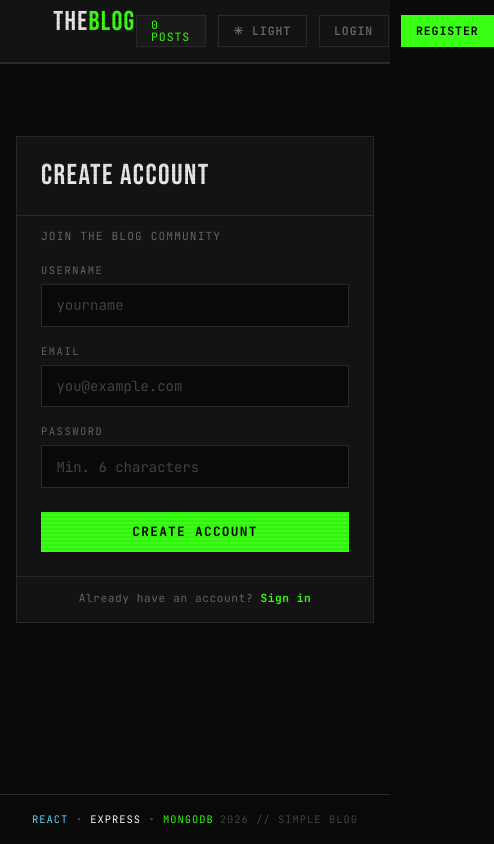
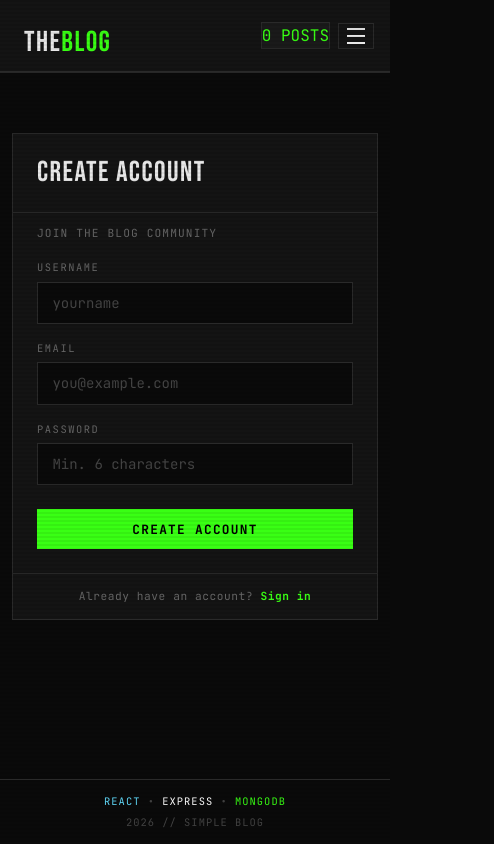
Before and after one commit to MakarandLandge/my-blog-website, a React (Create React App) app in the folder frontend/: page /register in a window 390 px wide. Shown: the whole page, 494 px wide, since content can reach past the window. Built offline with nearby package versions, Linux system fonts and the light colour scheme; no server answers.

Commit message:
fix: mobile responsive navbar with hamburger menu

```diff
--- a/frontend/public/index.html
+++ b/frontend/public/index.html
@@ -3,7 +3,7 @@
 <html lang="en">
   <head>
     <meta charset="utf-8" />
-    <meta name="viewport" content="width=device-width, initial-scale=1" />
+    <meta name="viewport" content="width=device-width, initial-scale=1.0" />
     <title>Simple Blog App</title>
 
     <!-- Google Fonts -->
--- a/frontend/src/App.css
+++ b/frontend/src/App.css
@@ -1672,3 +1672,335 @@ button[type="submit"]:hover:not(:disabled),
 [data-theme="light"] .custom-toast {
   background: rgba(255, 255, 255, 0.85) !important;
 }
+
+/* ===== MOBILE RESPONSIVE FIXES ===== */
+
+/* Navbar: stack on small screens */
+@media (max-width: 600px) {
+  .navbar {
+    flex-wrap: wrap;
+    gap: 6px;
+    padding: 0.6rem 0.75rem;
+  }
+
+  .navbar .logo {
+    flex: 1 1 100%;
+    margin-bottom: 4px;
+  }
+
+  .navbar .nav-links,
+  .navbar .nav-right,
+  .navbar .nav-actions {
+    flex-wrap: wrap;
+    gap: 5px;
+    width: 100%;
+  }
+
+  .navbar button,
+  .navbar a {
+    font-size: 0.7rem;
+    padding: 4px 8px;
+  }
+
+  /* REGISTER button specifically */
+  .navbar .register-btn,
+  .navbar .btn-register {
+    flex: 1;
+    text-align: center;
+  }
+}
+
+/* Main container: remove any fixed width */
+@media (max-width: 768px) {
+  .container,
+  .main-container,
+  .app-wrapper,
+  .content-wrapper,
+  main {
+    width: 100% !important;
+    max-width: 100% !important;
+    padding: 0.75rem !important;
+    margin: 0 !important;
+  }
+
+  /* Layout: stack columns vertically */
+  .layout,
+  .two-col,
+  .grid-layout,
+  .posts-layout {
+    display: flex !important;
+    flex-direction: column !important;
+    gap: 1rem;
+  }
+
+  /* Post form: full width */
+  .post-form,
+  .new-post-form {
+    width: 100% !important;
+  }
+
+  /* Post list: full width */
+  .post-list,
+  .posts-container {
+    width: 100% !important;
+  }
+
+  /* Post card: ensure no overflow */
+  .post-card {
+    width: 100% !important;
+    overflow: hidden;
+    word-break: break-word;
+  }
+
+  /* Footer: full width */
+  footer,
+  .footer {
+    width: 100% !important;
+    text-align: center;
+    flex-direction: column !important;
+    gap: 4px;
+    font-size: 0.75rem;
+    padding: 0.75rem;
+  }
+}
+
+/* ── MOBILE FIX — replace previous mobile overrides ── */
+@media (max-width: 600px) {
+
+  /* Navbar: two rows — brand top, actions bottom */
+  .navbar {
+    height: auto;
+    flex-wrap: wrap;
+    padding: 0.6rem 1rem;
+    gap: 0.5rem;
+  }
+
+  .navbar-left {
+    flex: 1 1 100%;
+  }
+
+  .navbar-brand {
+    gap: 0.4rem;
+  }
+
+  .brand-prefix {
+    font-size: 0.6rem;
+  }
+
+  .brand-name {
+    font-size: 1.5rem;
+  }
+
+  /* Actions row: fills full width, wraps neatly */
+  .navbar-right {
+    flex: 1 1 100%;
+    flex-wrap: wrap;
+    gap: 0.4rem;
+  }
+
+  /* Hide verbose items */
+  .status-dot,
+  .post-count-badge,
+  .navbar-user {
+    display: none;
+  }
+
+  /* All nav buttons same compact size */
+  .navbar-right .theme-toggle,
+  .navbar-right .btn-logout,
+  .navbar-right .nav-link,
+  .navbar-right .btn-sm,
+  .navbar-right .admin-nav-link {
+    height: 28px;
+    padding: 0 0.7rem;
+    font-size: 0.65rem;
+  }
+
+  /* Register fills remaining space */
+  .navbar-right .btn-primary {
+    flex: 1;
+  }
+
+  /* Fix footer side gap on mobile */
+  .site-footer {
+    max-width: 100%;
+    padding: 0.85rem 1rem;
+    flex-direction: column;
+    gap: 4px;
+    text-align: center;
+  }
+
+  /* Tighten main content padding */
+  .main-content {
+    padding: 1rem 0.85rem;
+  }
+}
+
+/* ── HAMBURGER ───────────────────────────────── */
+.hamburger {
+  display: none;
+  flex-direction: column;
+  justify-content: center;
+  gap: 5px;
+  background: transparent;
+  border: 1px solid var(--border);
+  padding: 6px 8px;
+  cursor: crosshair;
+  width: auto;
+  flex-shrink: 0;
+}
+
+.ham-line {
+  display: block;
+  width: 18px;
+  height: 2px;
+  background: var(--text);
+  transition: all 0.2s ease;
+}
+
+/* Animate to X when open */
+.ham-line.open:nth-child(1) {
+  transform: translateY(7px) rotate(45deg);
+}
+.ham-line.open:nth-child(2) {
+  opacity: 0;
+}
+.ham-line.open:nth-child(3) {
+  transform: translateY(-7px) rotate(-45deg);
+}
+
+/* ── MOBILE MENU DROPDOWN ────────────────────── */
+.mobile-menu {
+  display: none;
+  position: absolute;
+  top: 100%;
+  left: 0;
+  right: 0;
+  background: var(--surface);
+  border-bottom: 2px solid var(--border);
+  flex-direction: column;
+  padding: 0.75rem 1rem;
+  gap: 0.5rem;
+  z-index: 99;
+}
+
+.mobile-menu-item {
+  width: 100% !important;
+  text-align: left !important;
+  justify-content: flex-start !important;
+  height: 36px !important;
+  font-size: 0.75rem !important;
+}
+
+/* ── SHOW/HIDE AT BREAKPOINT ─────────────────── */
+@media (max-width: 600px) {
+  .hamburger {
+    display: flex;
+  }
+
+  .navbar-right {
+    display: none;
+  }
+
+  .mobile-menu {
+    display: flex;
+  }
+}
+
+@media (max-width: 600px) {
+  .hamburger {
+    display: flex;
+  }
+
+  .navbar-right {
+    display: none;
+  }
+
+  .mobile-menu {
+    display: flex;
+  }
+
+  /* Fix: keep logo left, hamburger right, same row */
+  .navbar {
+    flex-wrap: nowrap;
+    justify-content: space-between;
+    align-items: center;
+    height: auto;
+    padding: 0.6rem 1rem;
+  }
+
+  .navbar-left {
+    flex: 1;
+  }
+
+  /* Fix: logo size */
+  .brand-name {
+    font-size: 1.8rem;
+  }
+
+  .brand-prefix {
+    font-size: 0.65rem;
+  }
+}
+
+@media (max-width: 600px) {
+  /* Remove this line or override it */
+  .post-count-badge {
+    display: inline-flex !important;
+  }
+}
+
+@media (max-width: 600px) {
+  .navbar {
+    flex-wrap: nowrap;
+    justify-content: space-between;
+    align-items: center;
+    height: auto;
+    padding: 0.6rem 1rem;
+  }
+
+  .navbar-left {
+    flex: 1;
+  }
+
+  /* Stack $ RUN above THEBLOG */
+  .navbar-brand {
+    flex-direction: column;
+    align-items: flex-start;
+    gap: 0px;
+  }
+
+  .brand-prefix {
+    font-size: 0.6rem;
+  }
+
+  .brand-name {
+    font-size: 1.8rem;
+    line-height: 1;
+  }
+
+  /* Show post count directly in navbar */
+  .post-count-badge {
+    display: inline-flex !important;
+  }
+
+  .navbar-right {
+    display: none;
+  }
+
+  .mobile-menu {
+    display: flex;
+  }
+}
+
+.mobile-nav-right {
+  display: none;
+  align-items: center;
+  gap: 0.5rem;
+}
+
+@media (max-width: 600px) {
+  .mobile-nav-right {
+    display: flex;
+  }
+}
--- a/frontend/src/components/Navbar.js
+++ b/frontend/src/components/Navbar.js
@@ -1,4 +1,4 @@
-import React from "react";
+import React, { useState } from "react";
 import { Link, useNavigate } from "react-router-dom";
 import toast from "react-hot-toast";
 import { useAuth } from "../context/AuthContext";
@@ -6,45 +6,42 @@ import { useAuth } from "../context/AuthContext";
 const Navbar = ({ postCount = 0, theme, onThemeToggle }) => {
   const { user, logout } = useAuth();
   const navigate = useNavigate();
+  const [menuOpen, setMenuOpen] = useState(false);
 
   const handleLogout = () => {
     logout();
     toast.success("Session terminated.");
     navigate("/");
+    setMenuOpen(false);
   };
+
+  const closeMenu = () => setMenuOpen(false);
 
   return (
     <nav className="navbar">
+
+      {/* Logo */}
       <div className="navbar-left">
-        <Link to="/" className="navbar-brand">
+        <Link to="/" className="navbar-brand" onClick={closeMenu}>
           <span className="brand-prefix">$ RUN</span>
           <span className="brand-name">THE<span className="brand-accent">BLOG</span></span>
         </Link>
       </div>
 
+      {/* Desktop nav — hidden on mobile */}
       <div className="navbar-right">
         <div className="status-dot">
           <span className="dot" />
           CONNECTED
         </div>
-
         <span className="post-count-badge">{postCount} POSTS</span>
-
-        <button
-          className="theme-toggle"
-          onClick={onThemeToggle}
-          title={theme === "dark" ? "Switch to light mode" : "Switch to dark mode"}
-        >
+        <button className="theme-toggle" onClick={onThemeToggle}>
           {theme === "dark" ? "☀ LIGHT" : "☾ DARK"}
         </button>
-
         {user ? (
           <>
-            {/* Admin link — only visible to admins */}
             {user.role === "admin" && (
-              <Link to="/admin" className="nav-link admin-nav-link">
-                ⚡ ADMIN
-              </Link>
+              <Link to="/admin" className="nav-link admin-nav-link">⚡ ADMIN</Link>
             )}
             <span className="navbar-user">[ {user.username} ]</span>
             <button className="btn btn-logout" onClick={handleLogout}>logout</button>
@@ -56,6 +53,46 @@ const Navbar = ({ postCount = 0, theme, onThemeToggle }) => {
           </>
         )}
       </div>
+
+      {/* Mobile right side — post count + hamburger */}
+      <div className="mobile-nav-right">
+        <span className="post-count-badge">{postCount} POSTS</span>
+        <button
+          className="hamburger"
+          onClick={() => setMenuOpen(!menuOpen)}
+          aria-label="Toggle menu"
+        >
+          <span className={`ham-line ${menuOpen ? "open" : ""}`} />
+          <span className={`ham-line ${menuOpen ? "open" : ""}`} />
+          <span className={`ham-line ${menuOpen ? "open" : ""}`} />
+        </button>
+      </div>
+
+      {/* Mobile dropdown menu */}
+      {menuOpen && (
+        <div className="mobile-menu">
+          <button className="theme-toggle mobile-menu-item" onClick={() => { onThemeToggle(); closeMenu(); }}>
+            {theme === "dark" ? "☀ LIGHT" : "☾ DARK"}
+          </button>
+          {user ? (
+            <>
+              {user.role === "admin" && (
+                <Link to="/admin" className="nav-link admin-nav-link mobile-menu-item" onClick={closeMenu}>
+                  ⚡ ADMIN
+                </Link>
+              )}
+              <span className="navbar-user mobile-menu-item">[ {user.username} ]</span>
+              <button className="btn btn-logout mobile-menu-item" onClick={handleLogout}>logout</button>
+            </>
+          ) : (
+            <>
+              <Link to="/login" className="nav-link mobile-menu-item" onClick={closeMenu}>login</Link>
+              <Link to="/register" className="btn btn-sm btn-primary mobile-menu-item" onClick={closeMenu}>register</Link>
+            </>
+          )}
+        </div>
+      )}
+
     </nav>
   );
 };
```
Also changed, not shown: 2 other files (tests, documents, lock files or other folders).
